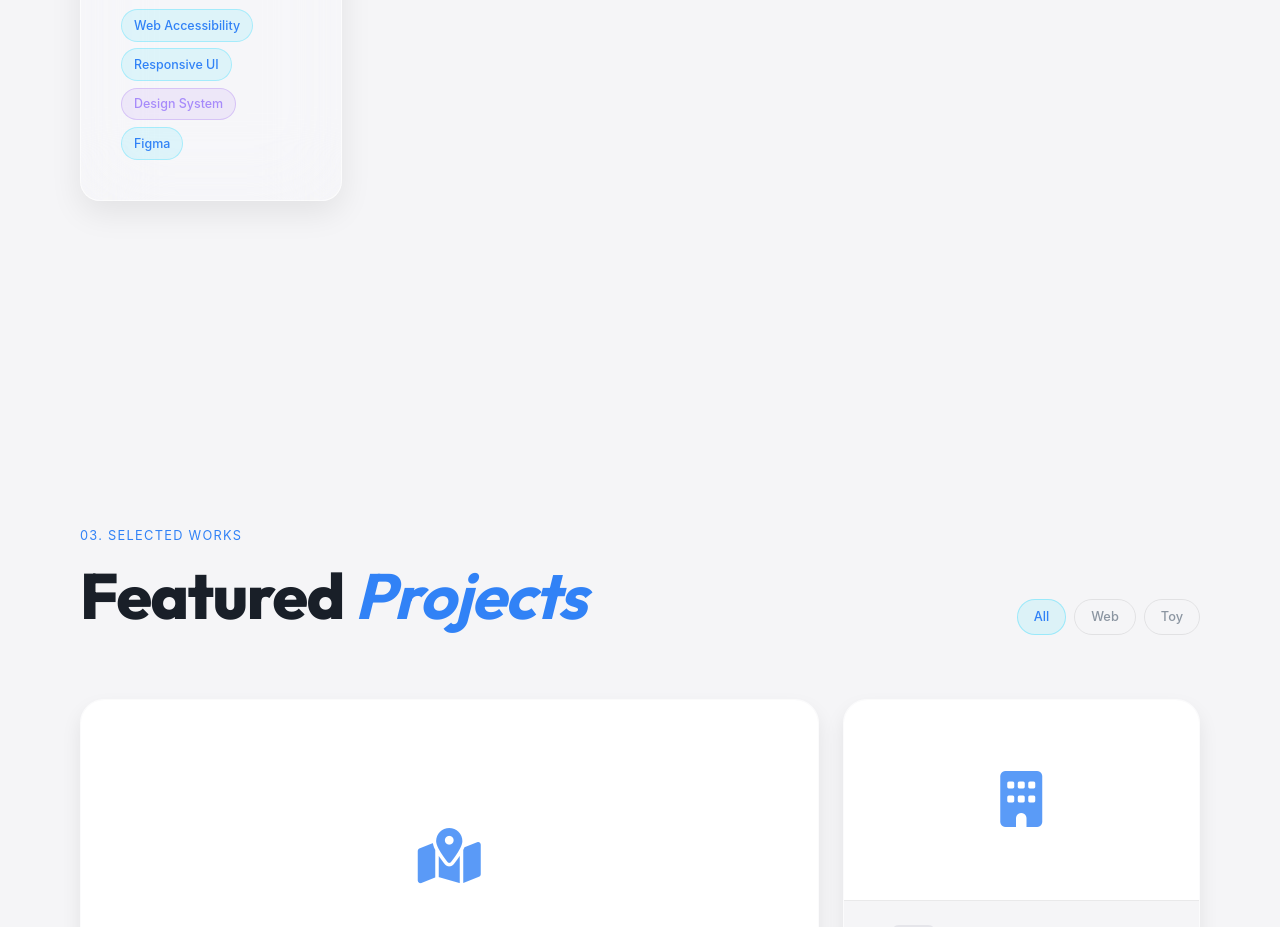
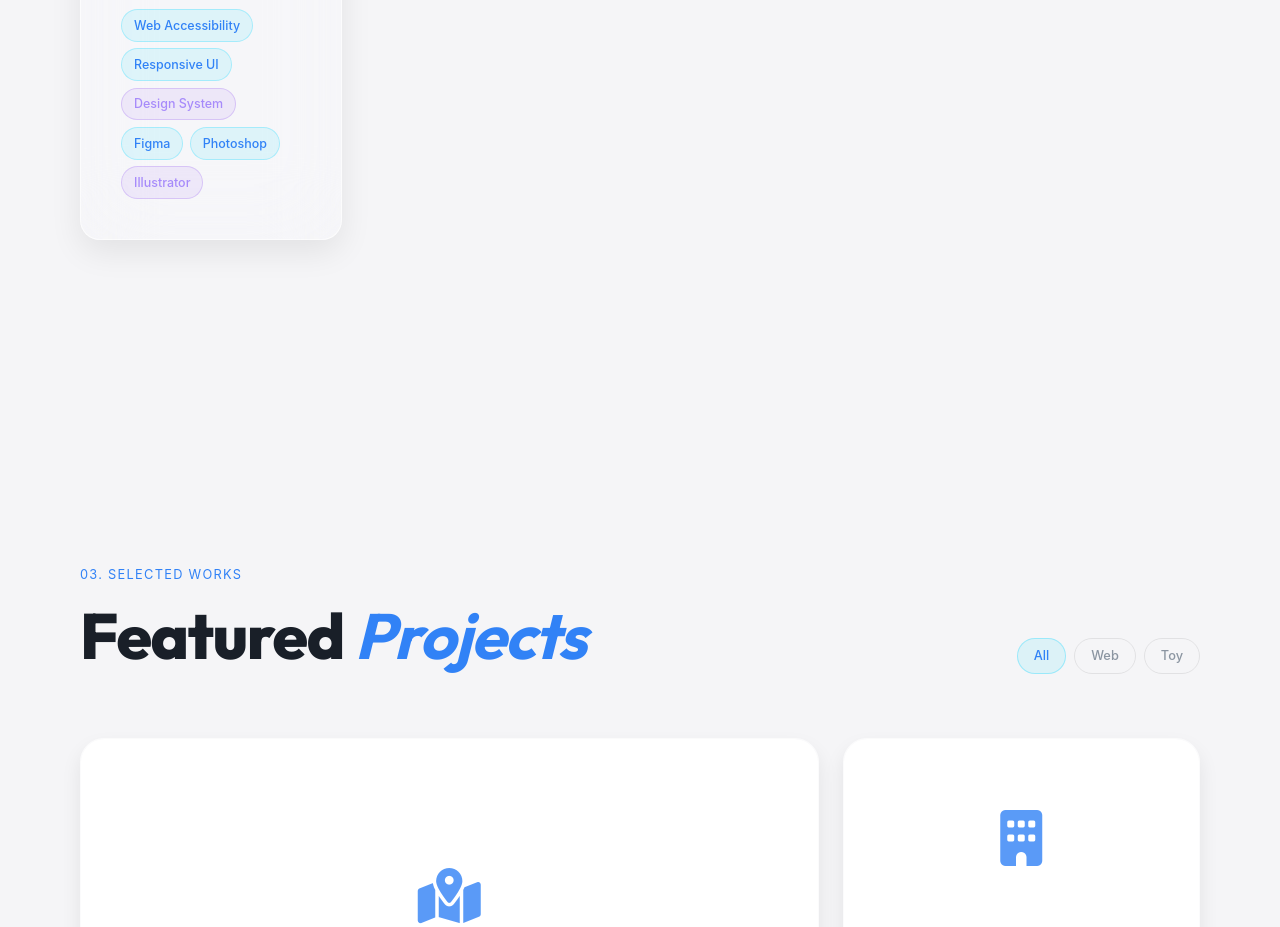
Before and after one commit to hyj9069/portfolio, a React (Vite) app: page / in a window 1280 px wide. Shown: the part 2480-3407 px from the top of the page. Built offline with nearby package versions, Linux system fonts and the light colour scheme; a web font is replaced by a local one.

Commit message:
feat: add Photoshop and Illustrator to design skills

```diff
--- a/src/data/skills.ts
+++ b/src/data/skills.ts
@@ -48,7 +48,9 @@ export const skills = [
       { name: 'Web Accessibility', tier: 'tier-1' },
       { name: 'Responsive UI', tier: 'tier-1' },
       { name: 'Design System', tier: 'tier-2' },
-      { name: 'Figma', tier: 'tier-1' }
+      { name: 'Figma', tier: 'tier-1' },
+      { name: 'Photoshop', tier: 'tier-1' },
+      { name: 'Illustrator', tier: 'tier-2' }
     ]
   }
 ];
```
